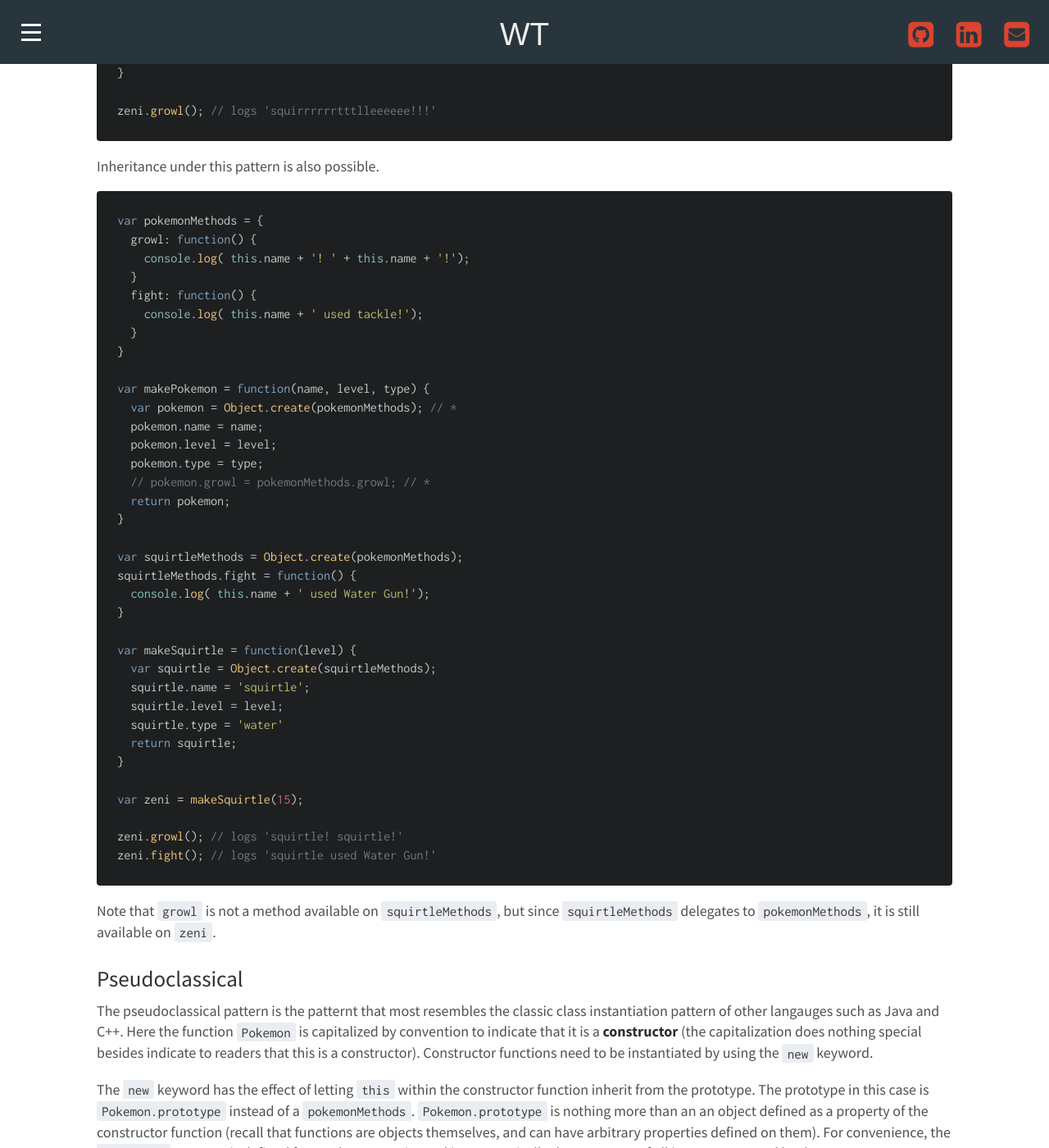
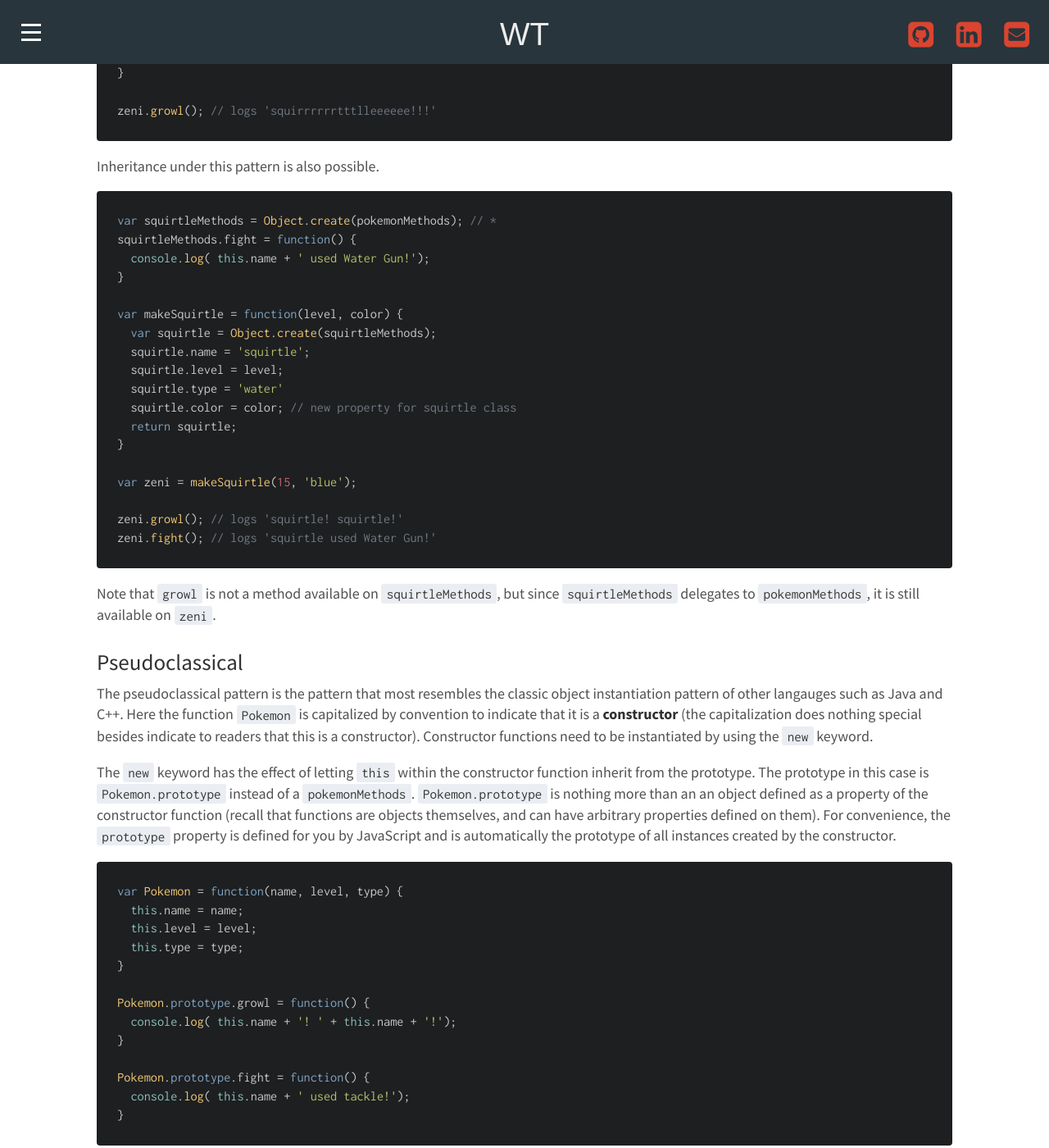
Before and after one commit to wezleytsai/wezleytsai.github.io, a Jekyll site: the page built from _posts/2015-07-24-javascript-class-instantiation-and-inheritance-patterns.md, in a window 1280 px wide and 1400 px high, scrolled down 5360 px. Shown: the whole window at 82% size. Built offline with Jekyll 4.4.1, drawn with Linux system fonts in a browser that asks for light colours; nearby versions of some CDN libraries; some web fonts are replaced; Markdown is read by kramdown in place of the engine named in the settings; comment, search, counter and statistics services are not loaded; some of the changed text lies outside the part shown.

Commit message:
More edits

````diff
--- a/_posts/2015-07-24-javascript-class-instantiation-and-inheritance-patterns.md
+++ b/_posts/2015-07-24-javascript-class-instantiation-and-inheritance-patterns.md
@@ -228,38 +228,21 @@
 Inheritance under this pattern is also possible.
 
 ```javascript
-var pokemonMethods = {
-  growl: function() {
-    console.log( this.name + '! ' + this.name + '!');
-  }
-  fight: function() {
-    console.log( this.name + ' used tackle!');
-  }
-}
-
-var makePokemon = function(name, level, type) {
-  var pokemon = Object.create(pokemonMethods); // *
-  pokemon.name = name;
-  pokemon.level = level;
-  pokemon.type = type;
-  // pokemon.growl = pokemonMethods.growl; // *
-  return pokemon;
-}
-
-var squirtleMethods = Object.create(pokemonMethods);
+var squirtleMethods = Object.create(pokemonMethods); // *
 squirtleMethods.fight = function() {
   console.log( this.name + ' used Water Gun!');
 }
 
-var makeSquirtle = function(level) {
+var makeSquirtle = function(level, color) {
   var squirtle = Object.create(squirtleMethods);
   squirtle.name = 'squirtle';
   squirtle.level = level;
   squirtle.type = 'water'
+  squirtle.color = color; // new property for squirtle class
   return squirtle;
 }
 
-var zeni = makeSquirtle(15);
+var zeni = makeSquirtle(15, 'blue');
 
 zeni.growl(); // logs 'squirtle! squirtle!'
 zeni.fight(); // logs 'squirtle used Water Gun!'
@@ -269,7 +252,7 @@
 
 <h2 id="pseudoclassical">Pseudoclassical</h2>
 
-The pseudoclassical pattern is the patternt that most resembles the classic class instantiation pattern of other langauges such as Java and C++. Here the function `Pokemon` is capitalized by convention to indicate that it is a **constructor** (the capitalization does nothing special besides indicate to readers that this is a constructor). Constructor functions need to be instantiated by using the `new` keyword.
+The pseudoclassical pattern is the pattern that most resembles the classic object instantiation pattern of other langauges such as Java and C++. Here the function `Pokemon` is capitalized by convention to indicate that it is a **constructor** (the capitalization does nothing special besides indicate to readers that this is a constructor). Constructor functions need to be instantiated by using the `new` keyword.
 
 The `new` keyword has the effect of letting `this` within the constructor function inherit from the prototype. The prototype in this case is `Pokemon.prototype` instead of a `pokemonMethods`. `Pokemon.prototype` is nothing more than an an object defined as a property of the constructor function (recall that functions are objects themselves, and can have arbitrary properties defined on them). For convenience, the `prototype` property is defined for you by JavaScript and is automatically the prototype of all instances created by the constructor.
 
@@ -292,8 +275,9 @@
 The pseudoclassical pattern really shines when it comes to inheritance. Here is an example of subclassing the `Pokemon` class to a `Squirtle` class.
 
 ```javascript
-var Squirtle = function(level) {
+var Squirtle = function(level, color) {
   Pokemon.call(this, 'squirtle', level, 'water'); // *
+  this.color = color;
 }
 
 Squirtle.prototype = Object.create(Pokemon.prototype); // *
@@ -303,7 +287,7 @@
   console.log( this.name + ' used Water Gun!');
 }
 
-var zeni = new Squirtle(15);
+var zeni = new Squirtle(15, 'blue');
 
 zeni.growl(); // logs 'squirtle! squirtle!'
 zeni.fight(); // logs 'squirtle used Water Gun!'
````
